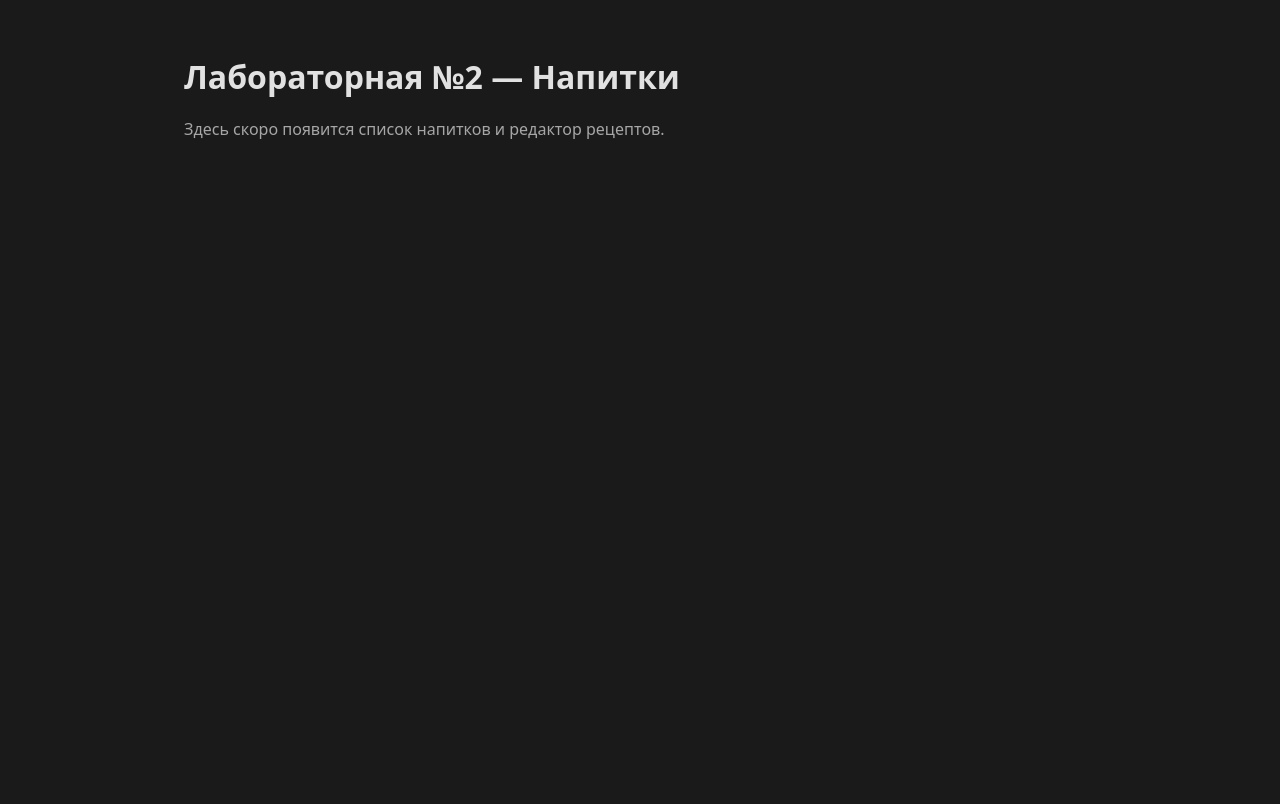
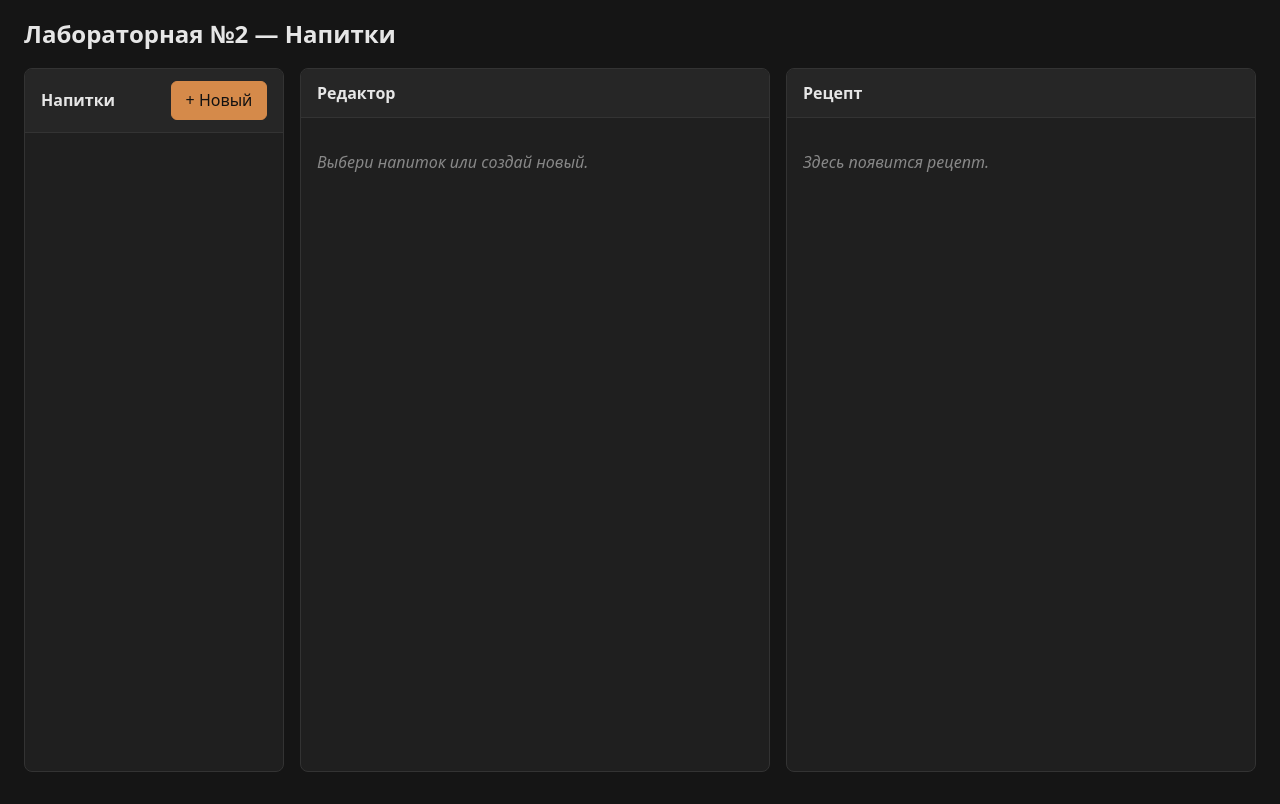
Before and after one commit to At3K1/Paradigmi2, a website built with Vite: page index.html in a window 1280 px wide. Built offline with nearby package versions, Linux system fonts and the light colour scheme.

Commit message:
add html layot and styles

```diff
--- a/index.html
+++ b/index.html
@@ -7,7 +7,40 @@
     <title>Лабораторная №2 — Напитки</title>
   </head>
   <body>
-    <div id="app"></div>
+    <div id="app">
+      <header class="app-header">
+        <h1>Лабораторная №2 — Напитки</h1>
+      </header>
+      <main class="app-main">
+        <section class="panel panel-list" id="panel-list">
+          <div class="panel-header">
+            <h2>Напитки</h2>
+            <button type="button" id="btn-new-drink" class="btn btn-primary">
+              + Новый
+            </button>
+          </div>
+          <ul id="drink-list" class="drink-list"></ul>
+        </section>
+
+        <section class="panel panel-editor" id="panel-editor">
+          <div class="panel-header">
+            <h2>Редактор</h2>
+          </div>
+          <div id="editor-body" class="editor-body">
+            <p class="hint">Выбери напиток или создай новый.</p>
+          </div>
+        </section>
+
+        <section class="panel panel-preview" id="panel-preview">
+          <div class="panel-header">
+            <h2>Рецепт</h2>
+          </div>
+          <div id="preview-body" class="preview-body">
+            <p class="hint">Здесь появится рецепт.</p>
+          </div>
+        </section>
+      </main>
+    </div>
     <script type="module" src="/src/main.ts"></script>
   </body>
 </html>
--- a/src/main.ts
+++ b/src/main.ts
@@ -1,10 +1 @@
 import './style.css';
-
-const app = document.querySelector<HTMLDivElement>('#app')!;
-
-app.innerHTML = `
-  <main class="container">
-    <h1>Лабораторная №2 — Напитки</h1>
-    <p class="hint">Здесь скоро появится список напитков и редактор рецептов.</p>
-  </main>
-`;
--- a/src/style.css
+++ b/src/style.css
@@ -1,9 +1,17 @@
 :root {
   font-family: system-ui, -apple-system, "Segoe UI", Roboto, sans-serif;
   line-height: 1.5;
-  color-scheme: light dark;
-  color: rgba(255, 255, 255, 0.87);
-  background-color: #1a1a1a;
+  color-scheme: dark;
+  color: #e6e6e6;
+  background-color: #151515;
+  --bg-panel: #1f1f1f;
+  --bg-panel-2: #262626;
+  --border: #333;
+  --accent: #d58a4a;
+  --accent-hover: #e49a5a;
+  --danger: #c14b4b;
+  --danger-hover: #d35c5c;
+  --text-muted: #888;
 }
 
 * {
@@ -15,17 +23,178 @@ body {
   min-height: 100vh;
 }
 
-.container {
-  max-width: 960px;
+#app {
+  max-width: 1400px;
   margin: 0 auto;
-  padding: 2rem 1.5rem;
+  padding: 1rem 1.5rem 2rem;
 }
 
-h1 {
-  font-size: 2rem;
-  margin-bottom: 0.5rem;
+.app-header h1 {
+  font-size: 1.5rem;
+  margin: 0 0 1rem;
+}
+
+.app-main {
+  display: grid;
+  grid-template-columns: 260px 1fr 1fr;
+  gap: 1rem;
+  min-height: calc(100vh - 6rem);
+}
+
+.panel {
+  background: var(--bg-panel);
+  border: 1px solid var(--border);
+  border-radius: 8px;
+  display: flex;
+  flex-direction: column;
+  overflow: hidden;
+}
+
+.panel-header {
+  padding: 0.75rem 1rem;
+  border-bottom: 1px solid var(--border);
+  background: var(--bg-panel-2);
+  display: flex;
+  align-items: center;
+  justify-content: space-between;
+}
+
+.panel-header h2 {
+  margin: 0;
+  font-size: 1rem;
+  font-weight: 600;
+}
+
+.drink-list {
+  list-style: none;
+  margin: 0;
+  padding: 0.5rem;
+  overflow-y: auto;
+  flex: 1;
+}
+
+.drink-list li {
+  padding: 0.6rem 0.75rem;
+  border-radius: 6px;
+  cursor: pointer;
+  display: flex;
+  align-items: center;
+  justify-content: space-between;
+  gap: 0.5rem;
+}
+
+.drink-list li:hover {
+  background: var(--bg-panel-2);
+}
+
+.drink-list li.active {
+  background: var(--accent);
+  color: #111;
+}
+
+.editor-body,
+.preview-body {
+  padding: 1rem;
+  overflow-y: auto;
+  flex: 1;
 }
 
 .hint {
-  opacity: 0.7;
+  color: var(--text-muted);
+  font-style: italic;
 }
+
+.btn {
+  border: 1px solid var(--border);
+  background: var(--bg-panel-2);
+  color: #e6e6e6;
+  padding: 0.4rem 0.85rem;
+  border-radius: 6px;
+  cursor: pointer;
+  font: inherit;
+}
+
+.btn:hover {
+  background: #333;
+}
+
+.btn-primary {
+  background: var(--accent);
+  color: #111;
+  border-color: var(--accent);
+}
+
+.btn-primary:hover {
+  background: var(--accent-hover);
+  border-color: var(--accent-hover);
+}
+
+.btn-danger {
+  background: var(--danger);
+  color: #fff;
+  border-color: var(--danger);
+}
+
+.btn-danger:hover {
+  background: var(--danger-hover);
+  border-color: var(--danger-hover);
+}
+
+.btn-small {
+  padding: 0.2rem 0.5rem;
+  font-size: 0.85rem;
+}
+
+.form-row {
+  display: flex;
+  flex-direction: column;
+  gap: 0.35rem;
+  margin-bottom: 0.85rem;
+}
+
+.form-row label {
+  font-size: 0.85rem;
+  color: var(--text-muted);
+}
+
+.form-row input,
+.form-row select {
+  padding: 0.45rem 0.6rem;
+  border: 1px solid var(--border);
+  background: var(--bg-panel-2);
+  color: #e6e6e6;
+  border-radius: 6px;
+  font: inherit;
+}
+
+.form-row input:focus,
+.form-row select:focus {
+  outline: 2px solid var(--accent);
+  outline-offset: -1px;
+}
+
+.recipe-title {
+  margin: 0 0 0.75rem;
+  font-size: 1.35rem;
+}
+
+.recipe-ingredients,
+.recipe-steps {
+  padding-left: 1.25rem;
+}
+
+.recipe-ingredients li,
+.recipe-steps li {
+  margin-bottom: 0.3rem;
+}
+
+.recipe-empty {
+  color: var(--text-muted);
+  font-style: italic;
+}
+
+@media (max-width: 900px) {
+  .app-main {
+    grid-template-columns: 1fr;
+  }
+}
```
